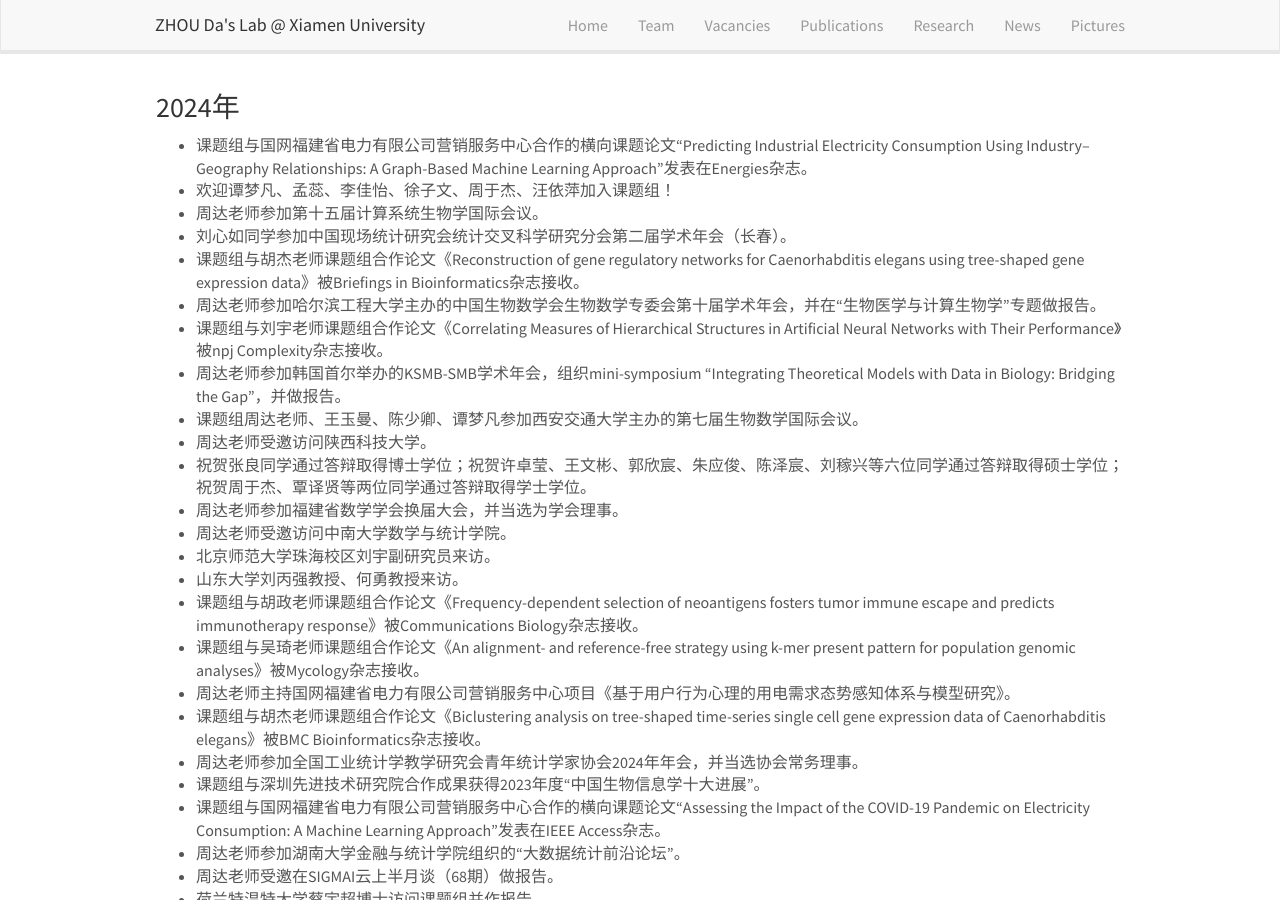
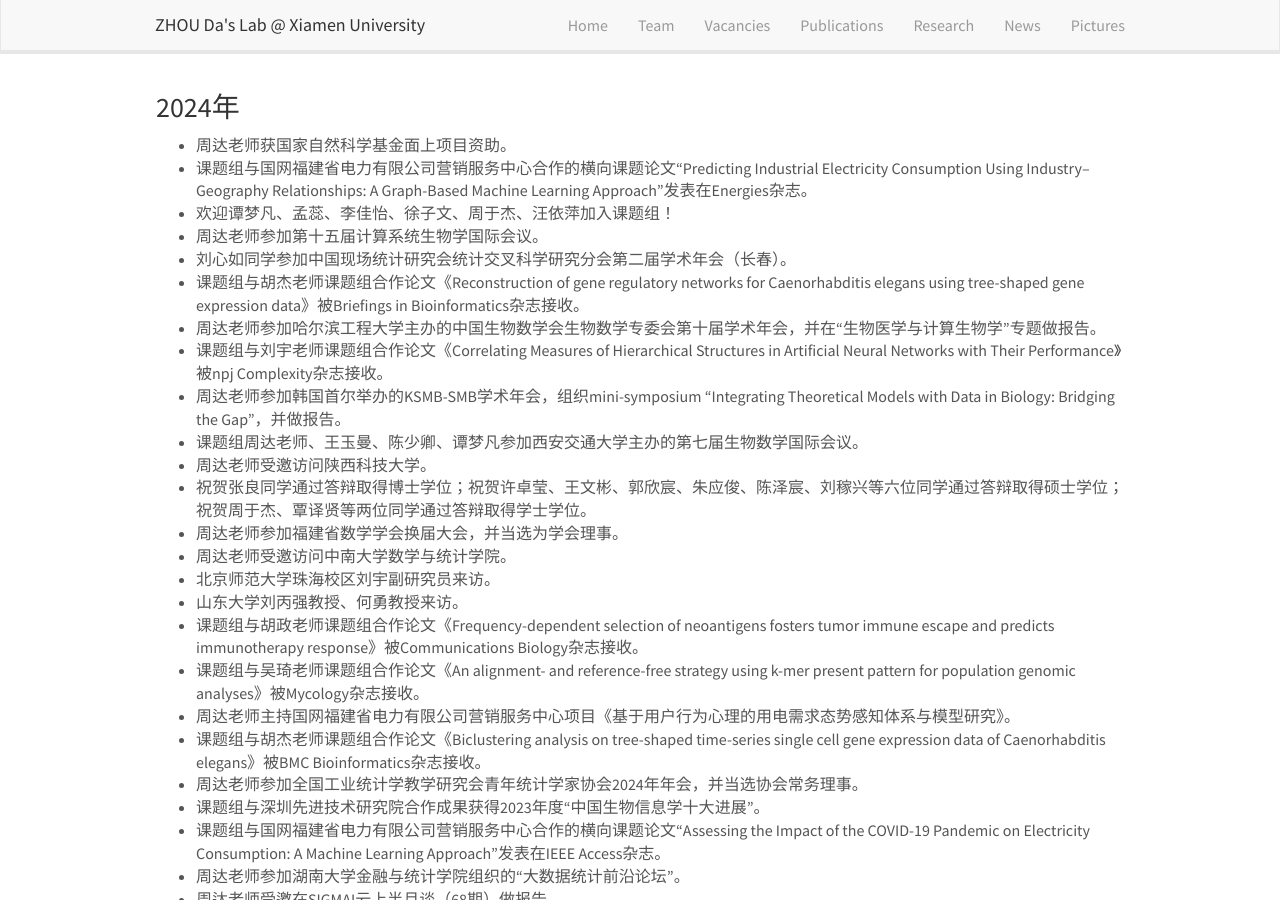
Before and after one commit to ZhouDaLab/zhoudalab.github.io, a Jekyll site: the page built from _pages/news.md, in a window 1280 px wide and 900 px high. Built offline with Jekyll 4.4.1, drawn with Linux system fonts in a browser that asks for light colours; nearby versions of some CDN libraries.

Commit message:
Update news.md

```diff
--- a/_pages/news.md
+++ b/_pages/news.md
@@ -7,6 +7,7 @@ permalink: /news/
 ---
 ### 2024年
 
+- 周达老师获国家自然科学基金面上项目资助。
 - 课题组与国网福建省电力有限公司营销服务中心合作的横向课题论文“Predicting Industrial Electricity Consumption Using Industry–Geography Relationships: A Graph-Based Machine Learning Approach”发表在Energies杂志。
 - 欢迎谭梦凡、孟蕊、李佳怡、徐子文、周于杰、汪依萍加入课题组！
 - 周达老师参加第十五届计算系统生物学国际会议。
```
